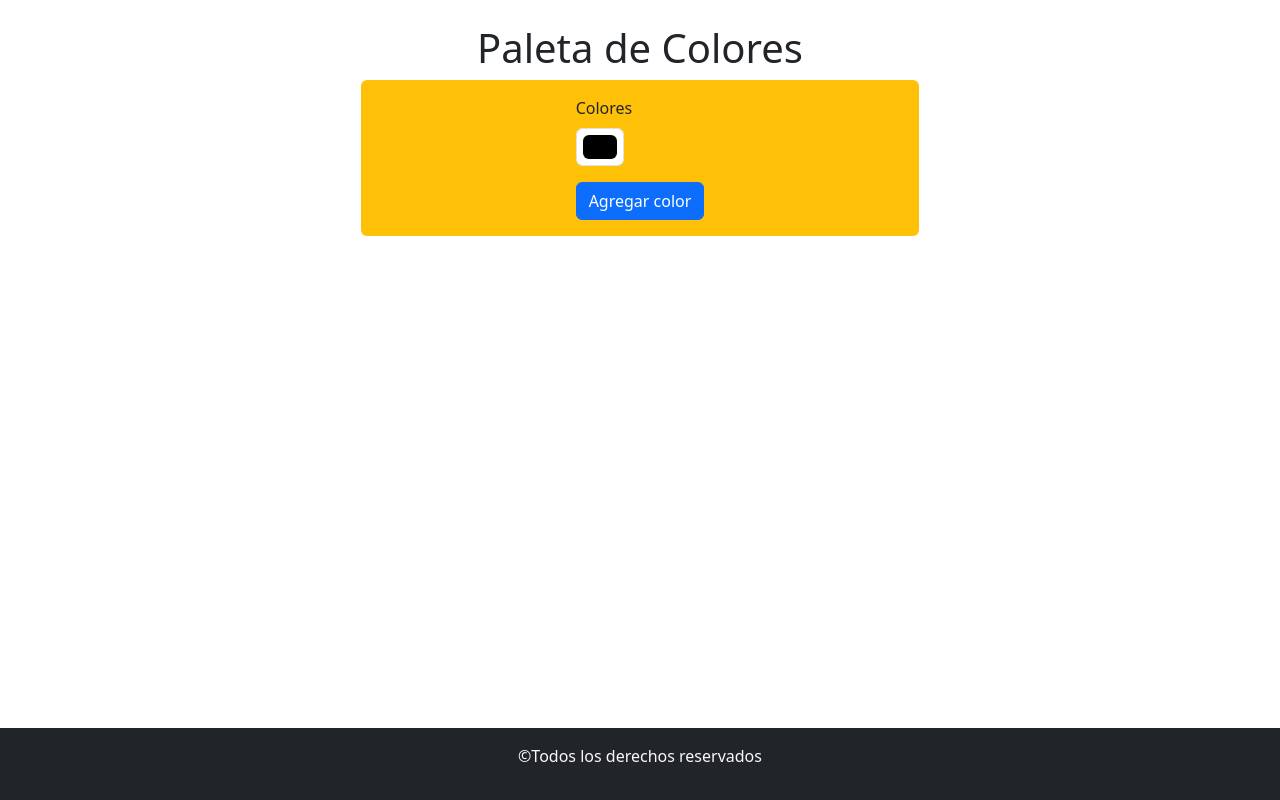
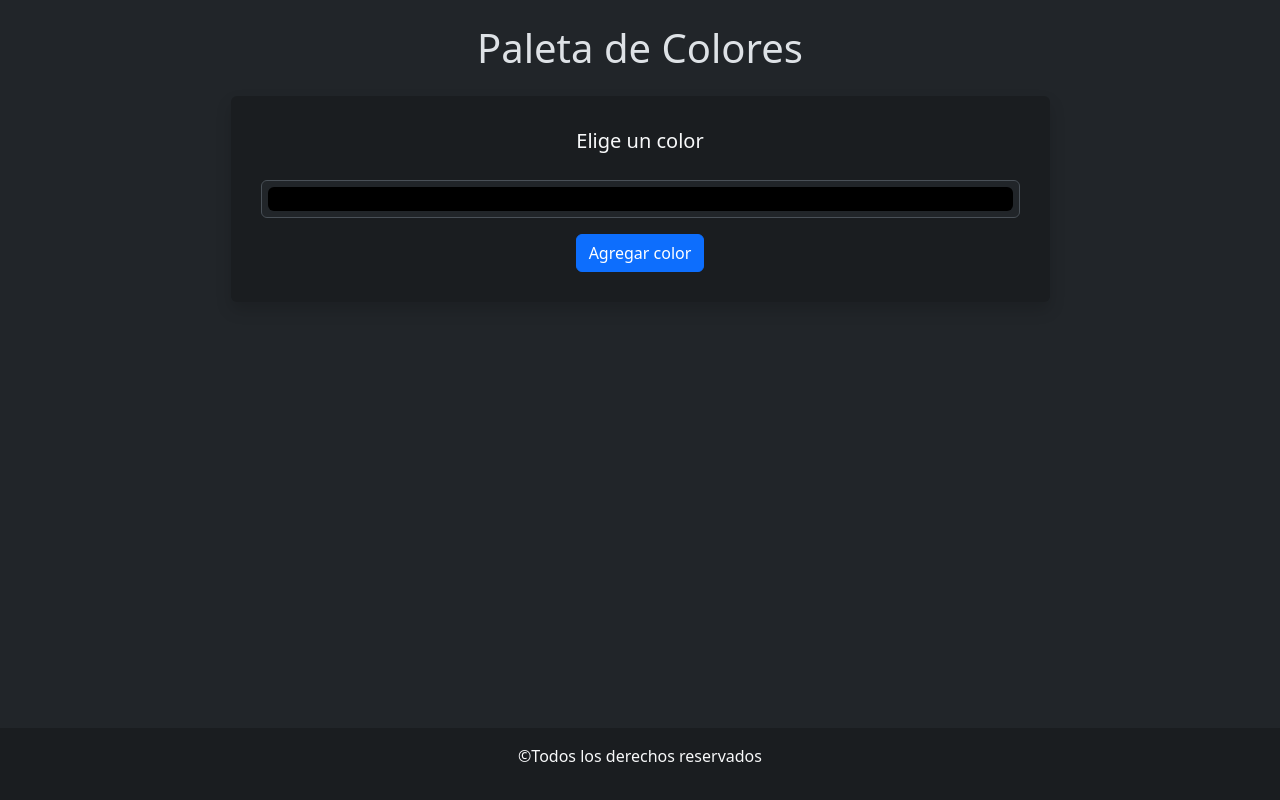
Before and after one commit to juanchiblanco/react-paletaColores, a React (Vite) app: page / in a window 1280 px wide. Built offline with nearby package versions, Linux system fonts and the light colour scheme.

Commit message:
disenio del form y cambio a tema oscuro de la pagina

```diff
--- a/index.html
+++ b/index.html
@@ -1,5 +1,5 @@
 <!doctype html>
-<html lang="es">
+<html lang="es" data-bs-theme="dark">
   <head>
     <meta charset="UTF-8" />
     <link rel="icon" type="image/svg+xml" href="/vite.svg" />
--- a/src/App.jsx
+++ b/src/App.jsx
@@ -9,7 +9,7 @@ function App() {
       <h1 className="text-center">Paleta de Colores</h1>
       <FormularioColores/>
     </main>
-      <footer className="bg-dark text-light text-center py-3">
+      <footer className="bg-dark-subtle text-light text-center py-3">
         <p>&copy;Todos los derechos reservados</p>
       </footer>
     </>
--- a/src/components/FormularioColores.jsx
+++ b/src/components/FormularioColores.jsx
@@ -3,15 +3,17 @@ import Form from 'react-bootstrap/Form';
 
 const FormularioColores = () => {
     return (
-        <section className='container d-flex justify-content-center bg-warning p-3 w-50 rounded'>
-            <Form>
-      <Form.Group className="mb-3" controlId="color">
-        <Form.Label>Colores</Form.Label>
-        <Form.Control type="color" placeholder="Ingresa un color" />
+        <section className='container d-flex justify-content-center'>
+            <Form className='bg-dark-subtle my-3 w-75 rounded shadow'>
+                <div className='divColores'>
+      <Form.Group className="mb-3 w-100" controlId="color">
+        <Form.Label className='lead text-light'>Elige un color</Form.Label>
+        <Form.Control type="color" className='w-100 my-3'/>
       </Form.Group>
       <Button variant="primary" type="submit">
         Agregar color
       </Button>
+      </div>
     </Form>
         </section>
     );
--- a/src/index.css
+++ b/src/index.css
@@ -5,3 +5,9 @@
 }
 
 main{flex-grow: 1;}
+
+.divColores{
+    text-align: center;
+    padding: 30px;
+    width:100%;
+}
```
